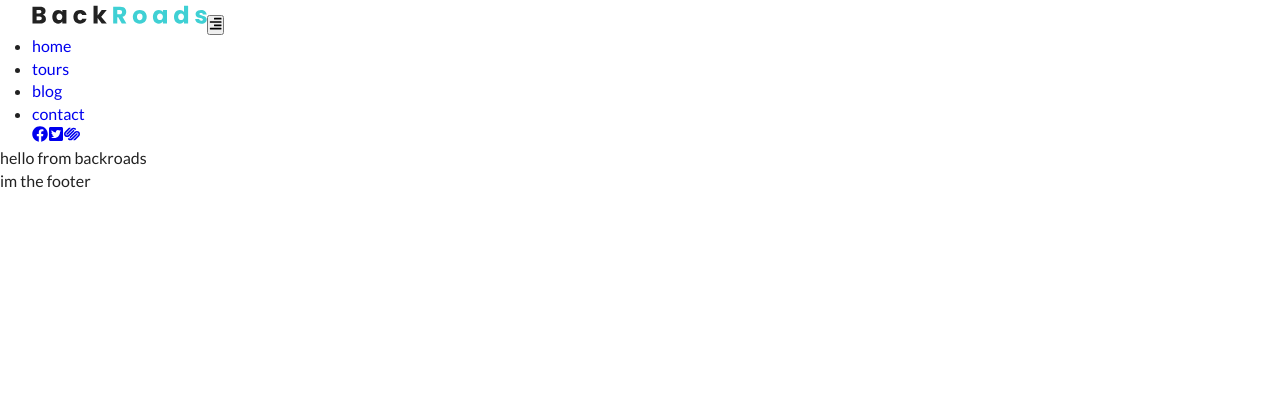
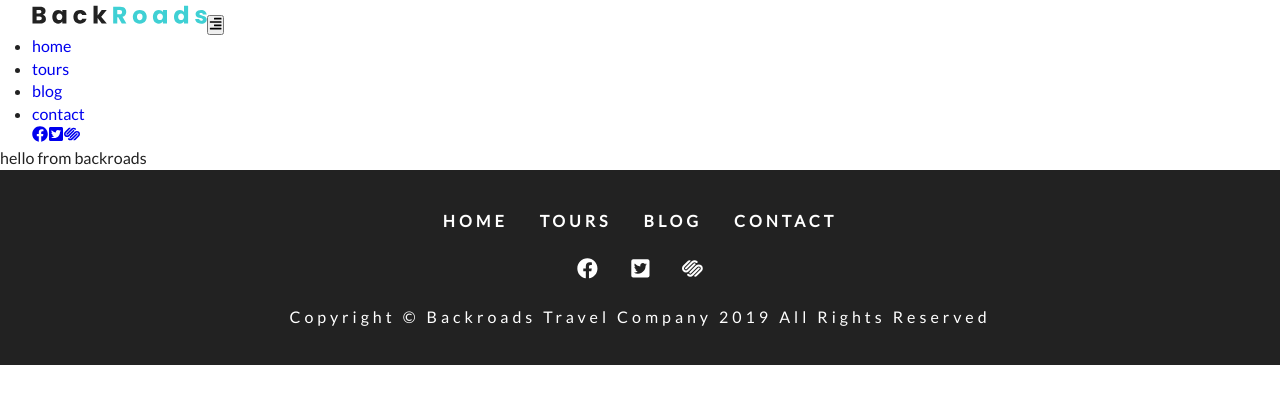
Before and after one commit to Camilocoo/gatsby-backroads, a Gatsby site: page / in a window 1280 px wide. Built offline with nearby package versions, Linux system fonts and the light colour scheme; Gatsby itself is replaced by a stand-in of ours.

Commit message:
footer done

```diff
--- a/src/components/Footer.js
+++ b/src/components/Footer.js
@@ -1,10 +1,43 @@
 import React from 'react'
+import styles from '../css/footer.module.css'
+import links from '../constants/links'
+import socialIcons from '../constants/social-icons'
+import {Link} from 'gatsby'
+import {FaRProject} from 'react-icons/fa'
 
 const Footer = () => {
     return (
-        <div>
-            im the footer
-        </div>
+       <React.Fragment>
+           <footer className={styles.footer}>
+               <div className={styles.links}>
+                   {links.map((item,index)=>{
+                       return(
+                           <Link key={index} to={item.mpat}>
+                           {item.text}
+                           </Link>
+                       )
+
+                   })}
+               </div>
+               <div className={styles.icons}>
+                   {socialIcons.map((item,index)=>{
+                       return(
+                           <a
+                           key={index}
+                           href={item.url}
+                           target="_blank"
+                           rel='noopener noreferrer'
+                           >
+                               {item.icon}
+                           </a>
+                       )
+                   })}
+               </div>
+               <div className={styles.copyright}>
+                   copyright &copy; backroads travel company {new Date().getFullYear()} all rights reserved
+               </div>
+           </footer>
+       </React.Fragment>
     )
 }
 
--- a/src/constants/social-icons.js
+++ b/src/constants/social-icons.js
@@ -3,7 +3,7 @@ import { FaFacebook, FaTwitterSquare, FaSquarespace } from "react-icons/fa"
 export default [
   {
     icon: <FaFacebook />,
-    url: "https://twitter.com/?lang=en",
+    url: "https://facebook.com/?lang=en",
   },
   {
     icon: <FaTwitterSquare />,
```
